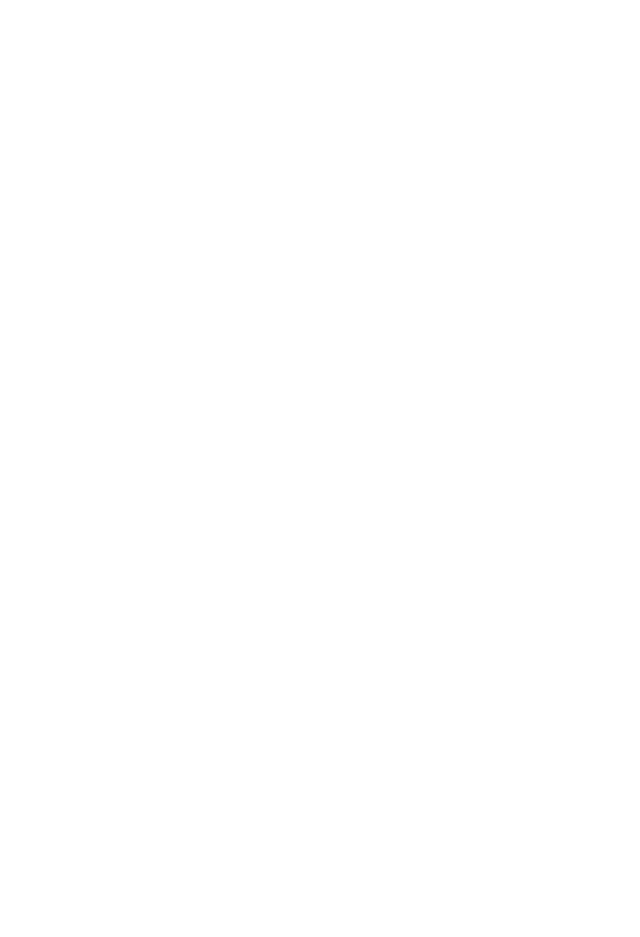
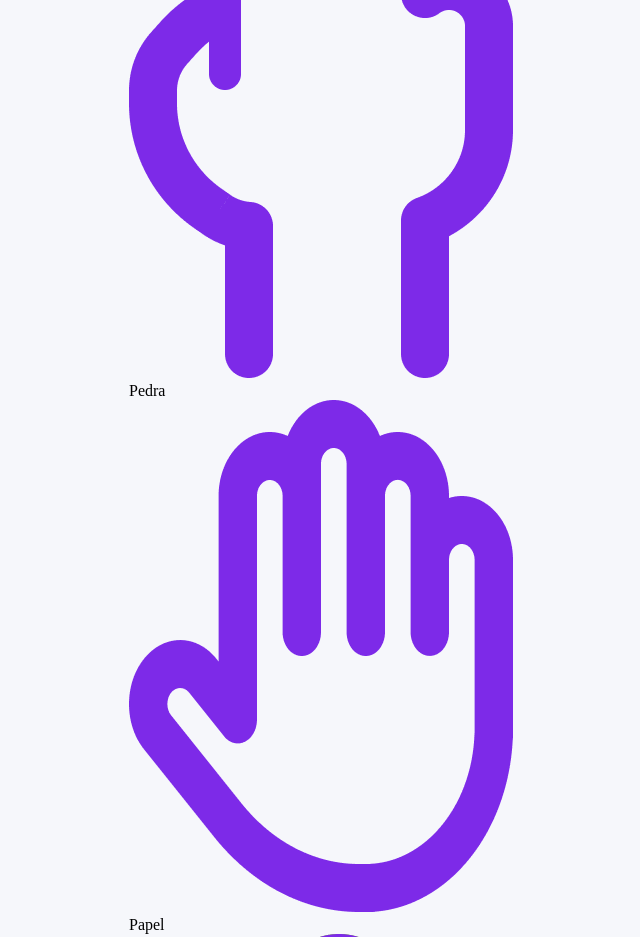
Before and after one commit to EduardoAugustoBF/pedra-papel-tesoura, a plain HTML site: page index.html in a window 1280 px wide. Shown: the top 937 px of the page, without its empty margins (125-765 px from the left). Before the commit the page ends 800 px from the top, so only its background shows below. Drawn offline with Linux system fonts and the light colour scheme.

Commit message:
projetinho

```diff
--- a/index.html
+++ b/index.html
@@ -1,24 +1,46 @@
 <!DOCTYPE html>
 <html lang="pt-br">
+
 <head>
     <meta charset="UTF-8">
     <meta name="viewport" content="width=device-width, initial-scale=1.0">
+    <link rel="stylesheet" href="styles.css">
     <title>jockey pow</title>
 </head>
+
 <body>
     <main class="container">
-        <div>
-          <div class="Results">
-             <span>
-                <img src="" alt="">
-             </span>
-          </div>
 
-          <div class="options">
+            <div class="Results">
+                <div>
+                    <span class="user-result">
+                        <img src="./imagens/pedra.png" alt="escolha do usuario">
+                    </span>
 
-          </div>
+                    <span class="computer-result">
+                        <img src="./imagens/pedra.png" alt="escolha do computador">
+                    </span>
+                </div>
+                <p class="result-text">Bora jogar ?</p>
+            </div>
 
-        </div>
+            <div class="options">
+                <span class="option-image">
+                    <img src="./imagens/pedra.png" alt="imagem Pedra">
+                    <p>Pedra</p>
+                </span>
+
+                <span  class="option-image">
+                    <img src="./imagens/papel.png" alt="imagem Papel">
+                    <p>Papel</p>
+                </span>
+
+                <span  class="option-image">
+                    <img src="./imagens/tesoura.png" alt="imagem Tesoura">
+                    <p>Tesoura</p>
+                </span>
+            </div>
     </main>
 </body>
+
 </html>
--- a/styles.css
+++ b/styles.css
@@ -0,0 +1,43 @@
+* {
+    margin: 0;
+    padding: 0;
+    box-sizing: border-box;
+}
+
+body {
+    height: 100vh;
+    width: 100vw;
+    padding: 15px;
+    display: flex;
+    align-items: center;
+    justify-content: center;
+    background-color: #f6f7fb;
+}
+
+.container {
+
+}
+
+.results {
+
+}
+
+.user-result {
+
+}
+
+.computer-result {
+
+}
+
+.result-text {
+
+}
+
+.options {
+
+}
+
+.option-image {
+
+}
```
Also changed, not shown: imagens/papel.png (renamed from papel.png), imagens/pedra.png (renamed from pedra.png), imagens/tesoura.png (renamed from tesoura.png).
